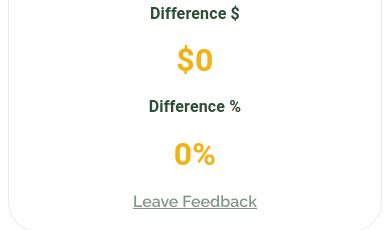
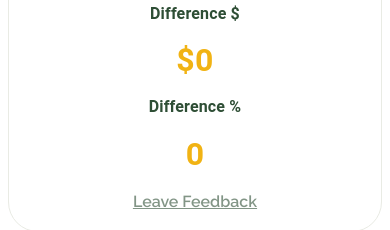
Before and after one commit to acvid3/bitcoinmath-calc-components, a React (Create React App) app: page / in a window 390 px wide. Shown: the part 849-1079 px from the top of the page. Built offline with nearby package versions, Linux system fonts and the light colour scheme; the HTML template or start-up script is replaced by a standard one.

Commit message:
Fix mobile styles, make edits

```diff
--- a/src/components/ToolbarWithResults/index.jsx
+++ b/src/components/ToolbarWithResults/index.jsx
@@ -41,7 +41,7 @@ const ToolbarWithResults = (props) => {
             </Box>
             <Box>
                 <Typography sx={sx.label}>Difference %</Typography>
-                <Typography sx={sx.primaryText}>{results?.difference?.percent || '0%'}</Typography>
+                <Typography sx={sx.primaryText}>{results?.difference?.percent?.replace(/(%)/gi, "") || '0'}</Typography>
             </Box>
             <Box sx={sx.buttonsBox}>
                 <Box sx={{
```
